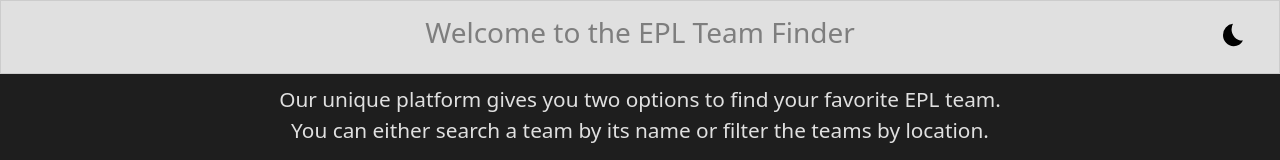
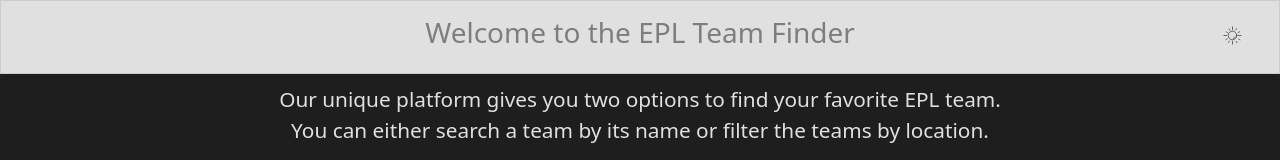
Before and after one commit to VagDimitrop/Accepted, an Angular app in the folder accepted/: page /home in a window 1280 px wide. Both pictures are taken after a click on the button 1232 px from the left and 34 px from the top of the page. Shown: the top 160 px of the page. Built offline with nearby package versions, Linux system fonts and the light colour scheme; no server answers.

Commit message:
Adds functionality to toggle them icon according to darkMode var in theme-services.service

```diff
--- a/accepted/src/app/components/header/header.component.html
+++ b/accepted/src/app/components/header/header.component.html
@@ -1,5 +1,7 @@
 <div class="header">
   <h3>{{title}}</h3>
   <button class="dark-mode-toggle" (click)="toggleDarkMode()">
+    <img *ngIf="!isDarkMode" src="assets/moon.svg">
+    <img *ngIf="isDarkMode" src="assets/sun.svg">
   </button>
 </div>
--- a/accepted/src/app/components/header/header.component.less
+++ b/accepted/src/app/components/header/header.component.less
@@ -9,7 +9,6 @@
   border: 1px solid #ccc;
 
   .dark-mode-toggle{
-      background-image: url("src/assets/moon.svg");
       background-repeat: no-repeat;
       background-color: transparent;
       background-position: center;
--- a/accepted/src/app/components/header/header.component.ts
+++ b/accepted/src/app/components/header/header.component.ts
@@ -1,5 +1,6 @@
 import {Component, Input} from '@angular/core';
 import {ThemeServicesService} from "../../services/theme/theme-services.service";
+import {Subscription} from "rxjs";
 
 @Component({
   selector: 'app-header',
@@ -9,11 +10,21 @@ import {ThemeServicesService} from "../../services/theme/theme-services.service"
 export class HeaderComponent {
 
   @Input() title: string = '';
+  isDarkMode: boolean = false;
+  private themeSubscription: Subscription;
 
-  constructor(private sharedService: ThemeServicesService) {
+  constructor(private themeService: ThemeServicesService) {
+    this.isDarkMode = this.themeService.darkMode;
+    this.themeSubscription = this.themeService.getEvent().subscribe(() => {
+      this.isDarkMode = this.themeService.darkMode;
+    });
   }
 
   toggleDarkMode() {
-    this.sharedService.emitEvent();
+    this.themeService.emitEvent();
+  }
+
+  ngOnDestroy() {
+    this.themeSubscription.unsubscribe();
   }
 }
```
